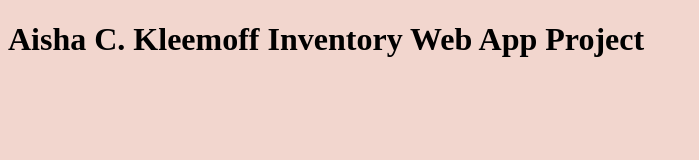
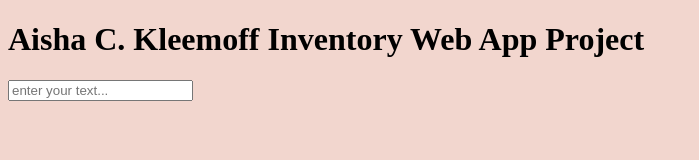
Before and after one commit to AishaCKleemoff/ACKleemoff-Inventory-Web-App-Project, a plain HTML site: page AishaKleemoff-Inventory-Web-App-Project/index.html in a window 1280 px wide. Shown: the whole page, without its empty margins (0-699 px from the left). Drawn offline with Linux system fonts and the light colour scheme.

Commit message:
start form.

```diff
--- a/AishaKleemoff-Inventory-Web-App-Project/index.html
+++ b/AishaKleemoff-Inventory-Web-App-Project/index.html
@@ -10,6 +10,9 @@
 </head>
 <body>
     <h1>Aisha C. Kleemoff Inventory Web App Project </h1>
+    <form>
+        <input type="text" placeholder="enter your text..."/>
+    </form>
 
 </body>
 </html>
```
